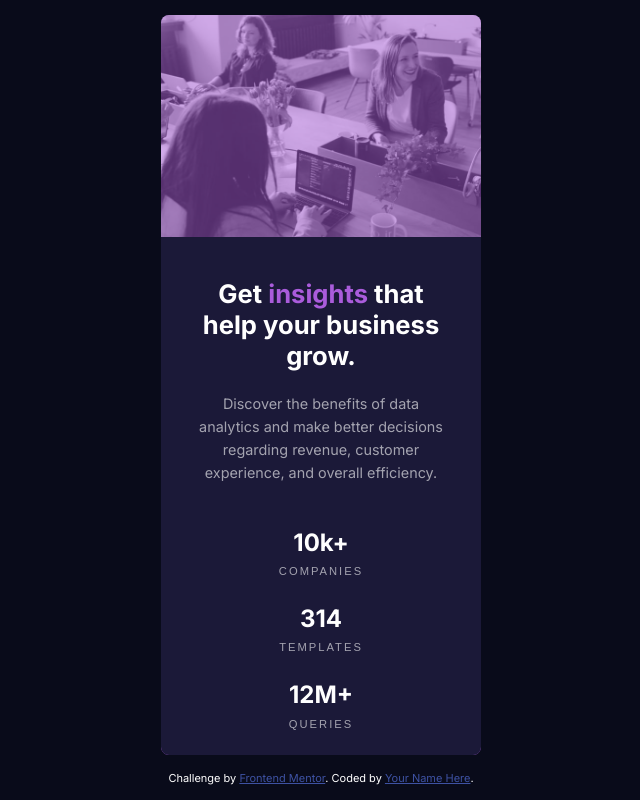
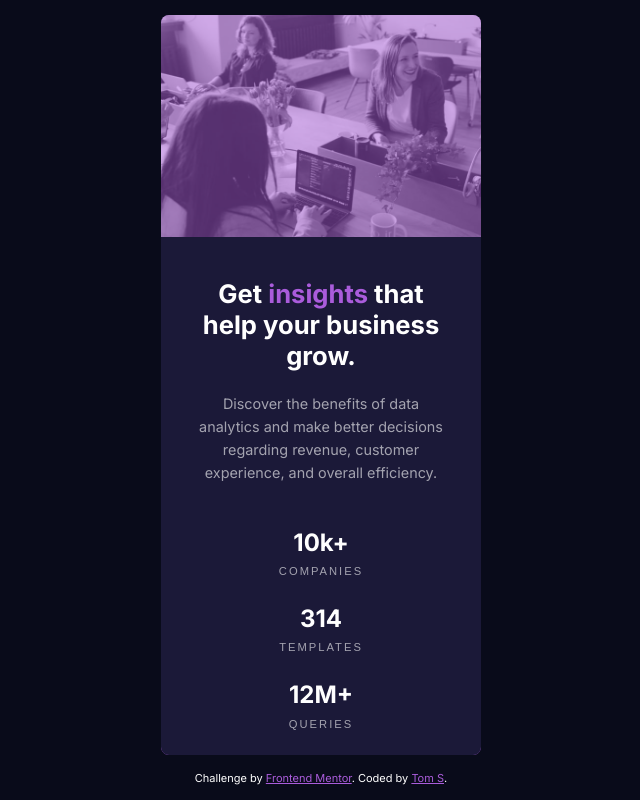
Before and after one commit to Tom-S82/Stats-Preview-Card, a website: page index.html in a window 1280 px wide. Shown: the whole page, without its empty margins (319-959 px from the left). Drawn offline with Linux system fonts and the light colour scheme.

Commit message:
Completed Project v1.1

```diff
--- a/index.html
+++ b/index.html
@@ -49,7 +49,7 @@
 
     <div class="attribution">
       Challenge by <a href="https://www.frontendmentor.io?ref=challenge" target="_blank">Frontend Mentor</a>.
-      Coded by <a href="#">Your Name Here</a>.
+      Coded by <a href="#">Tom S</a>.
     </div>
   </div>
 </body>
--- a/scss/main.scss
+++ b/scss/main.scss
@@ -27,7 +27,7 @@ html, body {
   font-size: 11px; text-align: center;
 
   & a {
-    color: var(--color-secondary-600);
+    color: var(--color-secondary-400);
   }
 }
 
```
Also changed, not shown: dist/css/main.css.
